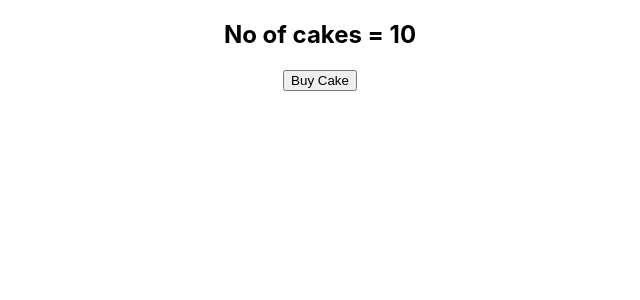
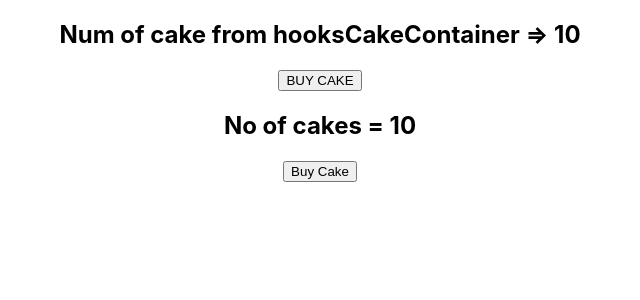
Before and after one commit to sadiaRia/react-redux, a React (Create React App) app: page / in a window 1280 px wide. Shown: the top 300 px of the page, without its empty margins (320-960 px from the left). Built offline with nearby package versions, Linux system fonts and the light colour scheme.

Commit message:
use useSelector

```diff
--- a/src/App.js
+++ b/src/App.js
@@ -3,10 +3,12 @@
 import CakeContainer from './components/CakeContainer';
 import { Provider } from 'react-redux';
 import store from './redux/store'
+import HooksCakeContainer from './components/HooksCakeContainer';
 function App() {
   return (
     <Provider store={store}> {/*we need to pass the store as props in provider*/}
       <div className="App">
+        <HooksCakeContainer />
         <CakeContainer />
       </div>
     </Provider>
--- /dev/null
+++ b/src/components/hooksCakeContainer.js
@@ -0,0 +1,14 @@
+import React from 'react';
+import { useSelector } from 'react-redux';
+
+function HooksCakeContainer() {
+  const numOfCake = useSelector(state => state.noOfCake);
+  return (
+    <div>
+      <h2>Num of cake from hooksCakeContainer => {numOfCake}</h2>
+      <button>BUY CAKE</button>
+    </div>
+  )
+}
+
+export default HooksCakeContainer
```
